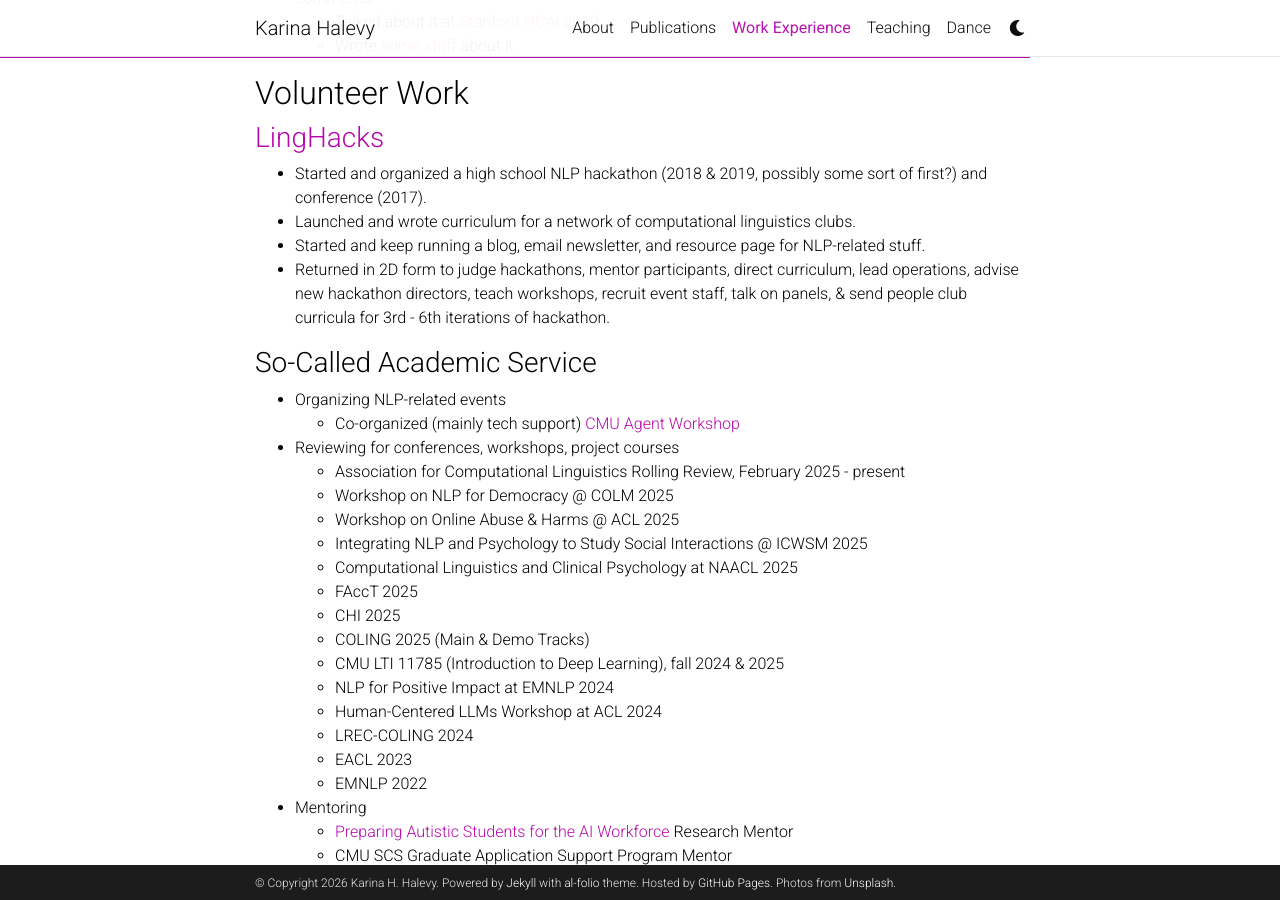
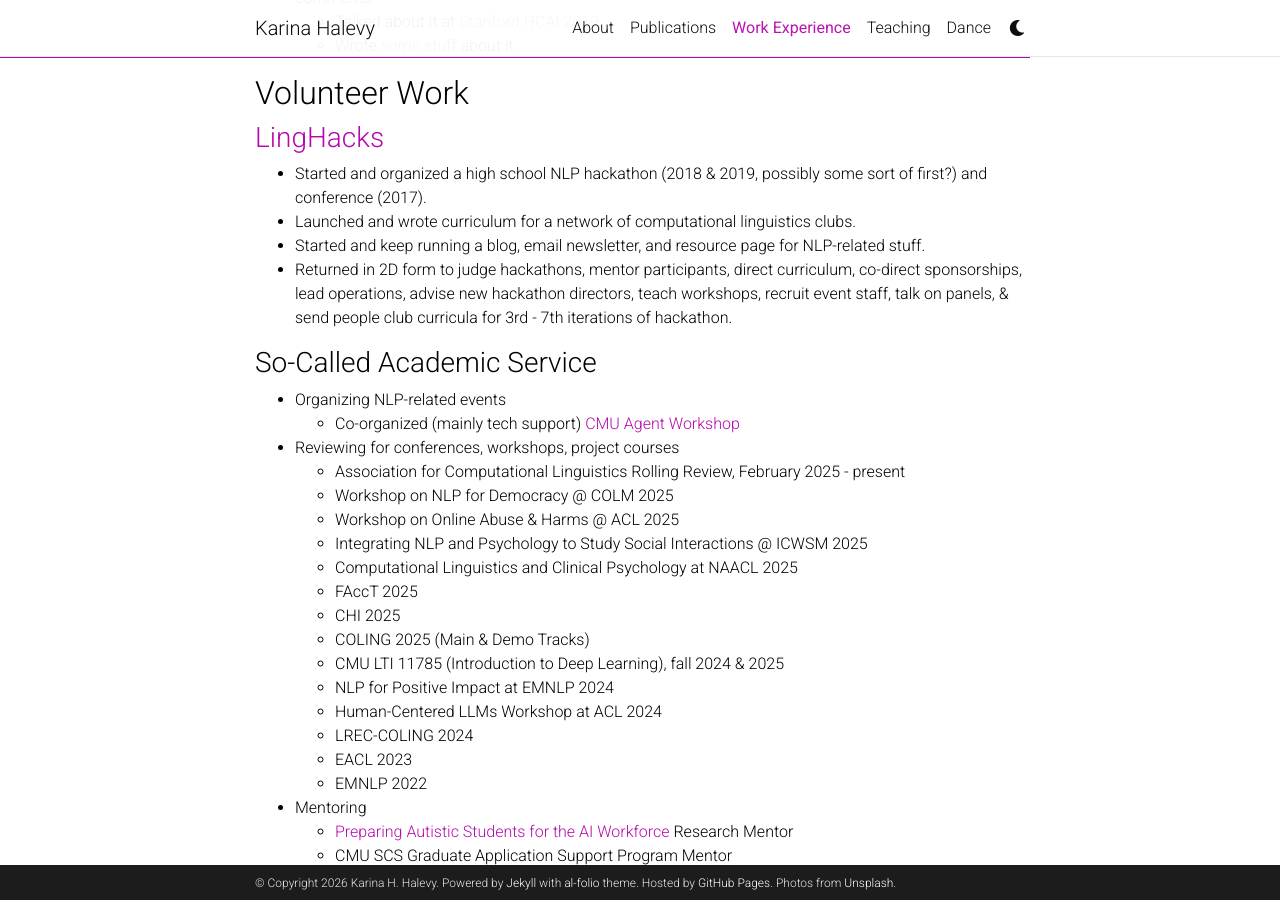
Before and after one commit to ENSCMA2/enscma2.github.io, a Jekyll site: the page built from _pages/experience.md, in a window 1280 px wide and 900 px high, scrolled down 1383 px. Built offline with Jekyll 4.4.1, drawn with Linux system fonts in a browser that asks for light colours; comment, search, counter and statistics services are not loaded; a style sheet for code colours, icons or effects is not loaded.

Commit message:
Update experience.md

```diff
--- a/_pages/experience.md
+++ b/_pages/experience.md
@@ -45,7 +45,7 @@ horizontal: false
 - Started and organized a high school NLP hackathon (2018 & 2019, possibly some sort of first?) and conference (2017).
 - Launched and wrote curriculum for a network of computational linguistics clubs.
 - Started and keep running a blog, email newsletter, and resource page for NLP-related stuff.
-- Returned in 2D form to judge hackathons, mentor participants, direct curriculum, lead operations, advise new hackathon directors, teach workshops, recruit event staff, talk on panels, & send people club curricula for 3rd - 6th iterations of hackathon.
+- Returned in 2D form to judge hackathons, mentor participants, direct curriculum, co-direct sponsorships, lead operations, advise new hackathon directors, teach workshops, recruit event staff, talk on panels, & send people club curricula for 3rd - 7th iterations of hackathon.
 
 ### So-Called Academic Service
 - Organizing NLP-related events
```
